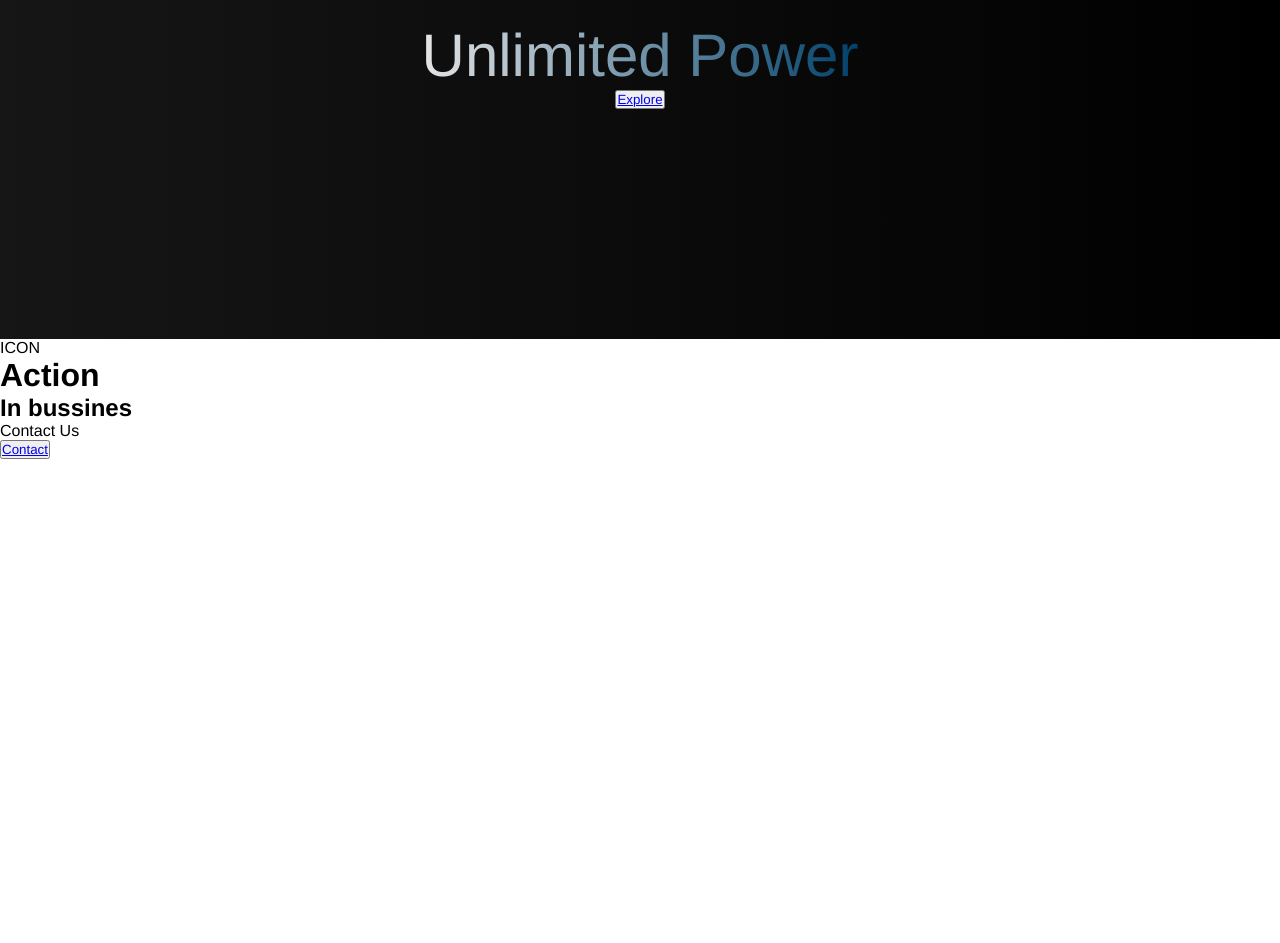
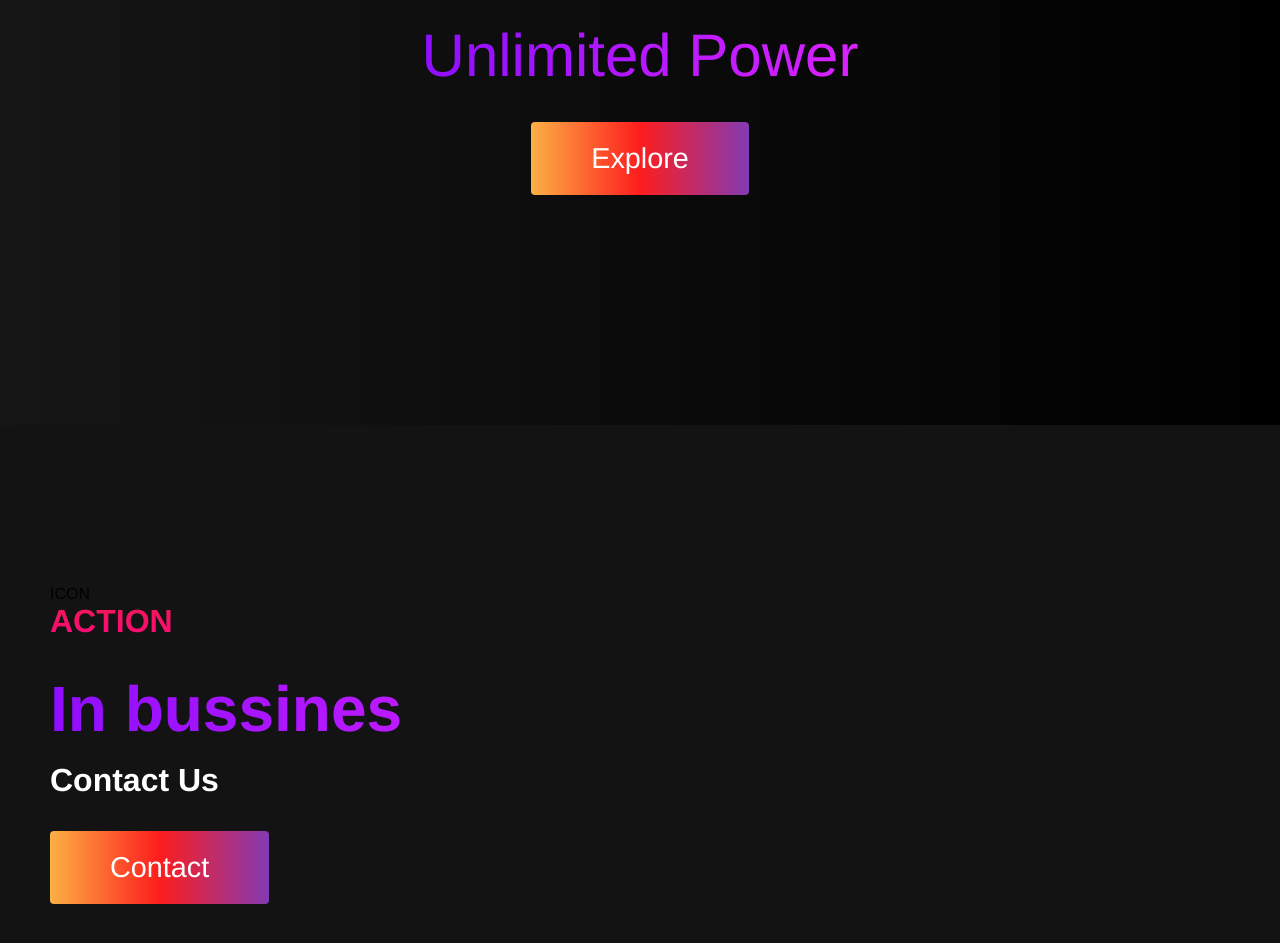
Before and after one commit to MorgooN/psychic-waffle, a plain HTML site: page DesignBureauSite/index.html in a window 1280 px wide. Shown: the part 543-1486 px from the top of the page. Before the commit the page ends 1002 px from the top, so only its background shows below. Drawn offline with Linux system fonts and the light colour scheme.

Commit message:
Color refactoring

```diff
--- a/DesignBureauSite/index.html
+++ b/DesignBureauSite/index.html
@@ -46,6 +46,7 @@
     </div>
     <!--About section-->
     <div class="main" id="about">
+      <div class="main__container">
         <div class="main__image--container">
           <div class="main__image--card">ICON</div>
           <div class="main__content">
@@ -56,5 +57,6 @@
           </div>
         </div>
       </div>
+    </div>
   </body>
 </html>
--- a/DesignBureauSite/styles.css
+++ b/DesignBureauSite/styles.css
@@ -30,8 +30,8 @@
 }
 
 #navbar__logo {
-  background-color: green;
-  background-image: linear-gradient(to top, #002d01 0, #005a02 50% 100%);
+  background-color: #ff0844;
+  background-image: linear-gradient(to top, #ff0844 0%, #ffb199 100%);
   background-size: 100%;
   -webkit-background-clip: text;
   -moz-background-clip: text;
@@ -74,17 +74,20 @@
 }
 
 .navbar__btn a {
-  color: whitesmoke;
-  font-size: 1.5rem;
+  display: flex;
+  justify-content: center;
+  align-items: center;
   text-decoration: none;
   padding: 10px 20px;
   height: 100%;
   width: 100%;
   border: none;
+  outline: none;
   border-radius: 4px;
-  outline: none;
-  background: -webkit-linear-gradient(to right, #005a02, #002d01);
-  background: linear-gradient(to right, #005a02, #002d01);
+  background: #833ab4;
+  background: -webkit-linear-gradient(to right, #fcb045, #fd1d1d, #833ab4);
+  background: linear-gradient(to right, #fcb045, #fd1d1d, #833ab4);
+  color: #fff;
   transition: all 0.3s ease;
 }
 
@@ -192,7 +195,7 @@
 
 .hero {
   background: #000;
-  background: linear-gradient(to right, #161616, #000);
+  background: linear-gradient(to right, #161616, #000000);
   padding: 200px;
 }
 
@@ -215,16 +218,16 @@
 }
 
 .hero__heading span {
-  background: #00416a; /* fallback for old browsers */
+  background: #ee0979; /* fallback for old browsers */
   background: -webkit-linear-gradient(
     to right,
-    #e4e5e6,
-    #00416a
+    #ff6a00,
+    #ee0979
   ); /* Chrome 10-25, Safari 5.1-6 */
   background: linear-gradient(
     to right,
-    #e4e5e6,
-    #00416a
+    #ff6a00,
+    #ee0979
   ); /* W3C, IE 10+/ Edge, Firefox 16+, Chrome 26+, Opera 12+, Safari 7+ */
   background-size: 100%;
   -webkit-background-clip: text;
@@ -235,18 +238,22 @@
 
 .hero__description {
   font-size: 60px;
-  background: #00416a; /* fallback for old browsers */
+  background: #da22ff; /* fallback for old browsers */
   background: -webkit-linear-gradient(
     to right,
-    #e4e5e6,
-    #00416a
+    #9114ff,
+    #da22ff
   ); /* Chrome 10-25, Safari 5.1-6 */
-  background: linear-gradient(to right, #e4e5e6, #00416a);
+  background: linear-gradient(
+    to right,
+    #8f0eff,
+    #da22ff
+  ); /* W3C, IE 10+/ Edge, Firefox 16+, Chrome 26+, Opera 12+, Safari 7+ */
   background-size: 100%;
   -webkit-background-clip: text;
   -moz-background-clip: text;
   -webkit-text-fill-color: transparent;
-  -mo-text-fill-color: transparent;
+  -moz-text-fill-color: transparent;
 }
 
 .highlight {
@@ -262,3 +269,109 @@
     font-size: 40px;
   }
 }
+
+/* About section */
+
+.main {
+  padding: 10rem 0;
+  background-color: #131313;
+}
+
+.main__container {
+  display: grid;
+  grid-template-columns: 1fr 1fr;
+  align-items: center;
+  justify-content: center;
+  margin: 0 auto;
+  height: 90%;
+  z-index: 1;
+  width: 100%;
+  max-width: 1300px;
+  padding: 0 50px;
+}
+
+.main__content {
+  color: #fff;
+  width: 100%;
+}
+
+.main__content h1 {
+  font-size: 2rem;
+  background-color: #fe3b6f;
+  background-image: linear-gradient(to top, #ff087b 0%, #ed1a52 100%);
+  background-size: 100%;
+  -webkit-background-clip: text;
+  -moz-background-clip: text;
+  -webkit-text-fill-color: transparent;
+  -moz-text-fill-color: transparent;
+  text-transform: uppercase;
+  margin-bottom: 32px;
+}
+
+.main__content h2 {
+  font-size: 4rem;
+  background: #ff8177; /* fallback for old browsers */
+  background: -webkit-linear-gradient(
+    to right,
+    #9114ff,
+    #da22ff
+  ); /* Chrome 10-25, Safari 5.1-6 */
+  background: linear-gradient(
+    to right,
+    #8f0eff,
+    #da22ff
+  ); /* W3C, IE 10+/ Edge, Firefox 16+, Chrome 26+, Opera 12+, Safari 7+ */
+  background-size: 100%;
+  -webkit-background-clip: text;
+  -moz-background-clip: text;
+  -webkit-text-fill-color: transparent;
+  -moz-text-fill-color: transparent;
+}
+
+.main__container p {
+  margin-top: 1rem;
+  font-size: 2rem;
+  font-weight: 700;
+}
+
+.main__btn {
+  font-size: 1.8rem;
+  background: -webkit-linear-gradient(to right, #fcb045, #fd1d1d, #833ab4);
+  background: linear-gradient(to right, #fcb045, #fd1d1d, #833ab4);
+  padding: 20px 60px;
+  border: none;
+  border-radius: 4px;
+  color: orange;
+  margin-top: 2rem;
+  cursor: pointer;
+  position: relative;
+  transition: all 0.35s;
+  outline: none;
+}
+
+.main__btn a {
+  text-decoration: none;
+  color: #fff;
+  position: relative;
+  z-index: 2;
+}
+
+.main__btn:after {
+  position: absolute;
+  content: "";
+  top: 0;
+  left: 0;
+  width: 0;
+  height: 100%;
+  background: #131313;
+  transform: all 0.35s;
+  border-radius: 4px;
+}
+
+.main__btn:hover {
+  color: #e4e5e6;
+}
+
+.main__btn:hover:after {
+  width: 100%;
+}
```
Lines whose indentation alone changed are shown as unchanged.
